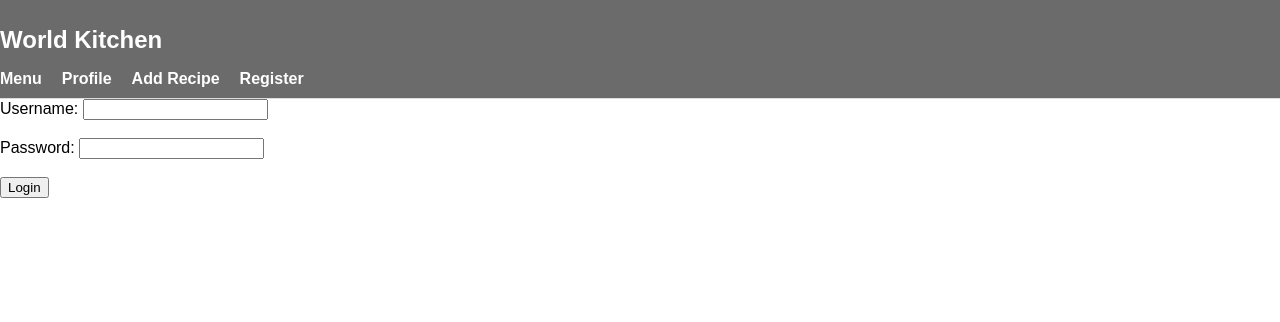
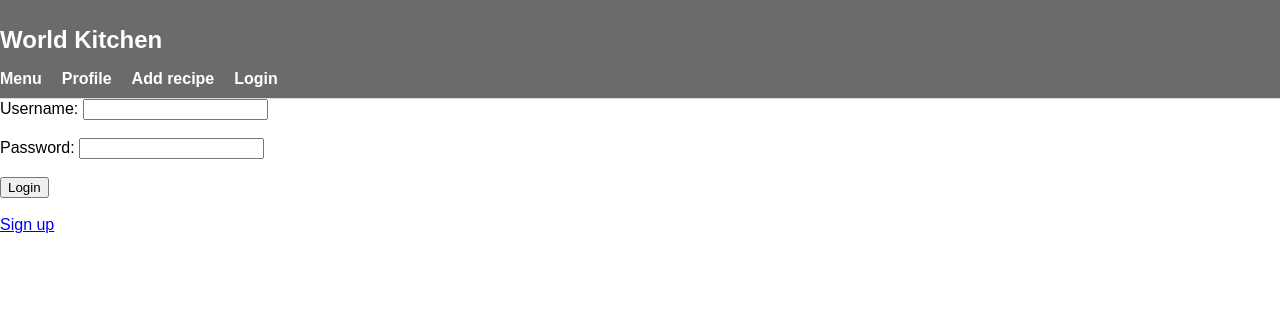
Before and after one commit to Tik002/final_project_1, a Django app: template recipes/templates/recipes/login.html in a window 1280 px wide. Shown: the top 322 px of the page. Run offline with Django 3.2, Linux system fonts and the light colour scheme; the template is opened without the code that fills it, so the values that code supplies are empty.

Commit message:
checking

```diff
--- a/recipes/templates/recipes/login.html
+++ b/recipes/templates/recipes/login.html
@@ -15,8 +15,8 @@
                 <ul>
                     <li><a href="{% url 'recipe_list' %}">Menu</a></li>
                     <li><a href="{% url 'profile' %}">Profile</a></li>
-                    <li><a href="{% url 'recipe_add' %}">Add Recipe</a></li>
-                    <li><a href="{% url 'register' %}">Register</a></li>
+                    <li><a href="{% url 'recipe_add' %}">Add recipe</a></li>
+                    <li><a href="{% url 'login' %}">Login</a></li>
                 </ul>
             </nav>
         </div>
@@ -30,7 +30,8 @@
         <input type="text" id="username" name="username"><br><br>
         <label for="password">Password:</label>
         <input type="password" id="password" name="password"><br><br>
-        <input type="submit" value="Login">
+        <input type="submit" value="Login"><br><br>
+        <a href="{% url 'register' %}">Sign up</a>
     </form>
     <footer>
         <div class="container">
--- a/recipes/templates/recipes/profile.html
+++ b/recipes/templates/recipes/profile.html
@@ -15,8 +15,8 @@
                 <ul>
                     <li><a href="{% url 'recipe_list' %}">Menu</a></li>
                     <li><a href="{% url 'profile' %}">Profile</a></li>
-                    <li><a href="{% url 'recipe_add' %}">Add Recipe</a></li>
-                    <li><a href="{% url 'register' %}">Register</a></li>
+                    <li><a href="{% url 'recipe_add' %}">Add recipe</a></li>
+                    <li><a href="{% url 'login' %}">Login</a></li>
                 </ul>
             </nav>
         </div>
--- a/recipes/templates/recipes/rate.html
+++ b/recipes/templates/recipes/rate.html
@@ -15,8 +15,8 @@
                 <ul>
                     <li><a href="{% url 'recipe_list' %}">Menu</a></li>
                     <li><a href="{% url 'profile' %}">Profile</a></li>
-                    <li><a href="{% url 'recipe_add' %}">Add Recipe</a></li>
-                    <li><a href="{% url 'register' %}">Register</a></li>
+                    <li><a href="{% url 'recipe_add' %}">Add recipe</a></li>
+                    <li><a href="{% url 'login' %}">Login</a></li>
                 </ul>
             </nav>
         </div>
--- a/recipes/templates/recipes/recipe_add.html
+++ b/recipes/templates/recipes/recipe_add.html
@@ -15,8 +15,8 @@
                 <ul>
                     <li><a href="{% url 'recipe_list' %}">Menu</a></li>
                     <li><a href="{% url 'profile' %}">Profile</a></li>
-                    <li><a href="{% url 'recipe_add' %}">Add Recipe</a></li>
-                    <li><a href="{% url 'register' %}">Register</a></li>
+                    <li><a href="{% url 'recipe_add' %}">Add recipe</a></li>
+                    <li><a href="{% url 'login' %}">Login</a></li>
                 </ul>
             </nav>
         </div>
--- a/recipes/templates/recipes/recipe_details.html
+++ b/recipes/templates/recipes/recipe_details.html
@@ -16,9 +16,8 @@
                 <ul>
                     <li><a href="{% url 'recipe_list' %}">Menu</a></li>
                     <li><a href="{% url 'profile' %}">Profile</a></li>
-                    <li><a href="{% url 'recipe_add' %}">Add Recipe</a></li>
+                    <li><a href="{% url 'recipe_add' %}">Add recipe</a></li>
                     <li><a href="{% url 'login' %}">Login</a></li>
-                    <li><a href="{% url 'register' %}">Register</a></li>
                 </ul>
             </nav>
         </div>
--- a/recipes/templates/recipes/recipe_edit.html
+++ b/recipes/templates/recipes/recipe_edit.html
@@ -14,8 +14,8 @@
                 <ul>
                     <li><a href="{% url 'recipe_list' %}">Menu</a></li>
                     <li><a href="{% url 'profile' %}">Profile</a></li>
-                    <li><a href="{% url 'recipe_add' %}">Add Recipe</a></li>
-                    <li><a href="{% url 'register' %}">Register</a></li>
+                    <li><a href="{% url 'recipe_add' %}">Add recipe</a></li>
+                    <li><a href="{% url 'login' %}">Login</a></li>
                 </ul>
             </nav>
         </div>
--- a/recipes/templates/recipes/recipe_list.html
+++ b/recipes/templates/recipes/recipe_list.html
@@ -17,8 +17,8 @@
                 <ul>
                     <li><a href="{% url 'recipe_list' %}">Menu</a></li>
                     <li><a href="{% url 'profile' %}">Profile</a></li>
-                    <li><a href="{% url 'recipe_add' %}">Add Recipe</a></li>
-                    <li><a href="{% url 'register' %}">Register</a></li>
+                    <li><a href="{% url 'recipe_add' %}">Add recipe</a></li>
+                    <li><a href="{% url 'login' %}">Login</a></li>
                 </ul>
             </nav>
         </div>
--- a/recipes/templates/recipes/register.html
+++ b/recipes/templates/recipes/register.html
@@ -15,8 +15,8 @@
                 <ul>
                     <li><a href="{% url 'recipe_list' %}">Menu</a></li>
                     <li><a href="{% url 'profile' %}">Profile</a></li>
-                    <li><a href="{% url 'recipe_add' %}">Add Recipe</a></li>
-                    <li><a href="{% url 'register' %}">Register</a></li>
+                    <li><a href="{% url 'recipe_add' %}">Add recipe</a></li>
+                    <li><a href="{% url 'login' %}">Login</a></li>
                 </ul>
             </nav>
         </div>
@@ -43,7 +43,6 @@
         <label for="country">Country:</label>
         <input type="text" id="country" name="country"><br><br>
         <input type="submit" value="Login"><br><br>
-        <a href="{% url 'login' %}"></a>
     </form>
     <footer>
         <div class="container">
```
Also changed, not shown: recipes/views.py (+10 -3 lines), db.sqlite3.
